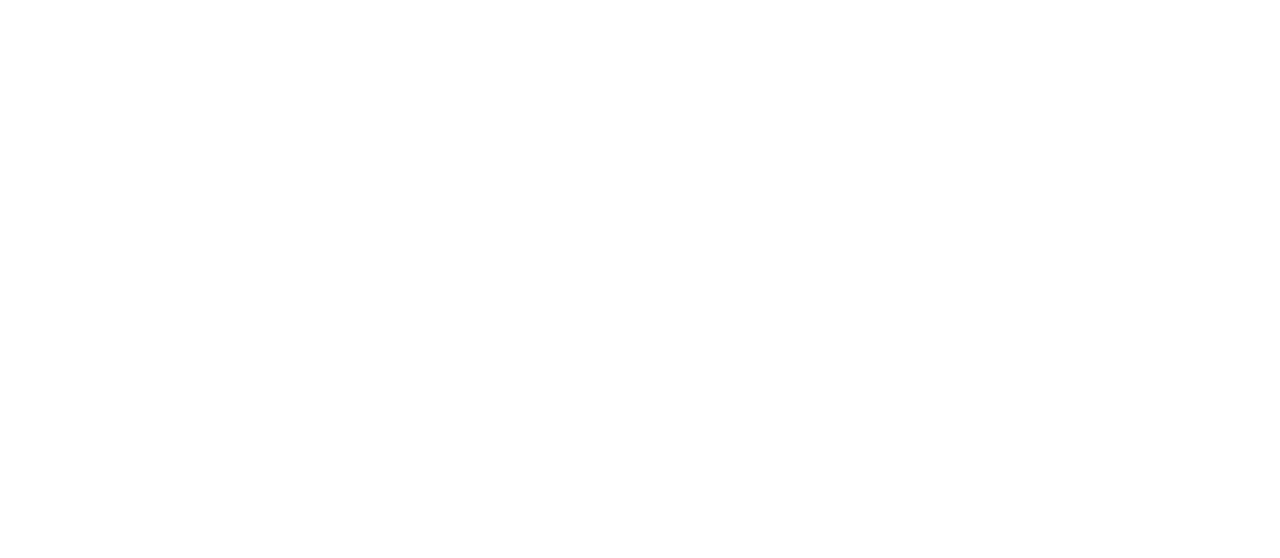
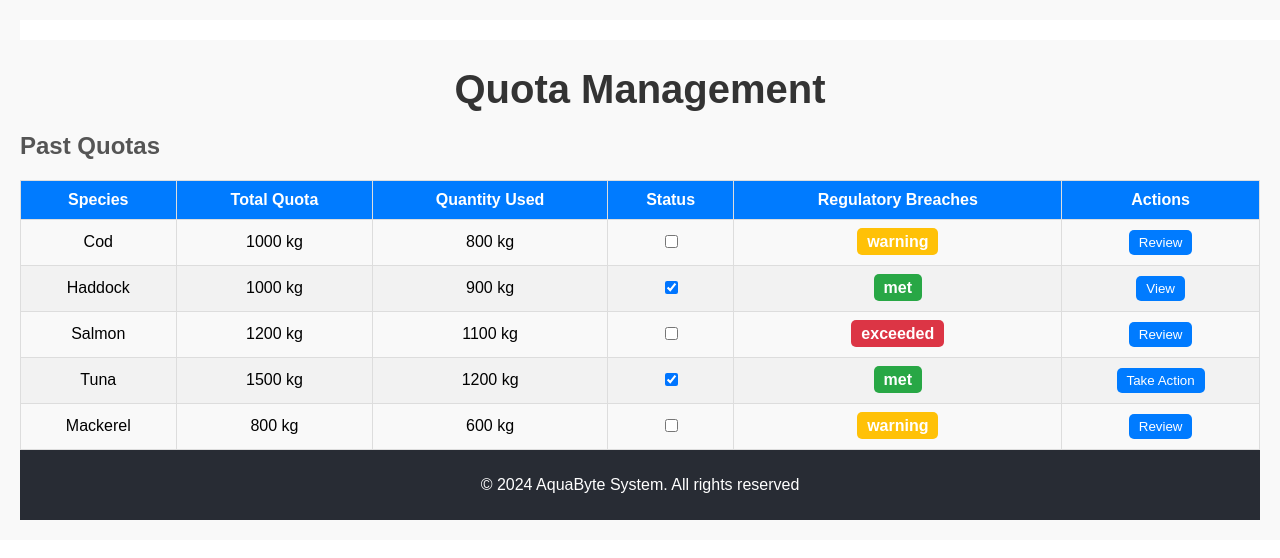
Before and after one commit to TADHack-Sri-Lanka-2024-Team-AquaByte/Team-AquaByte, a React (Create React App) app in the folder aquabyte-system/: page /quota-management in a window 1280 px wide. Before the commit this address had no page. Shown: the top 558 px of the page. Built offline with nearby package versions, Linux system fonts and the light colour scheme.

Commit message:
Create table for QuotaManagement

```diff
--- a/aquabyte-system/src/App.js
+++ b/aquabyte-system/src/App.js
@@ -4,6 +4,7 @@
 import AppRoutes from './routes/AppRoutes';
 import './styles/App.css';
 import LandingPage from './pages/LandingPage';
+import QuotaManagement from './pages/QuotaManagement';
 
 
 const App = () => {
@@ -11,6 +12,7 @@
         <Router>
             <AppRoutes>
                 <LandingPage/>
+                <QuotaManagement/>
             </AppRoutes>
         </Router>
     );
--- a/aquabyte-system/src/pages/LandingPage.js
+++ b/aquabyte-system/src/pages/LandingPage.js
@@ -14,7 +14,8 @@
                     <button className="get-started-button">Get Started</button>
                 </div>
             </div>
-            <Footer /> {/* Include the Footer component */}
+            <Footer />
+
         </div>
     );
 };
--- /dev/null
+++ b/aquabyte-system/src/pages/QuotaManagement.css
@@ -0,0 +1,77 @@
+/* General Styles */
+.quota-management {
+    padding: 20px;
+    background-color: #f9f9f9;
+}
+
+h1 {
+    text-align: center;
+    color: #333;
+}
+
+h2 {
+    text-align: left;
+    color: #555;
+    margin-bottom: 10px;
+}
+
+/* Table Styles */
+.quota-table {
+    width: 100%;
+    border-collapse: collapse;
+    margin: 0 auto;
+    font-family: Arial, sans-serif;
+}
+
+.quota-table th, .quota-table td {
+    border: 1px solid #ddd;
+    padding: 10px;
+    text-align: center;
+    font-size: 16px;
+}
+
+.quota-table th {
+    background-color: #007bff;
+    color: white;
+}
+
+.quota-table tr:nth-child(even) {
+    background-color: #f2f2f2;
+}
+
+.breach-status {
+    padding: 5px 10px;
+    border-radius: 5px;
+    font-weight: bold;
+}
+
+/* Status Colors */
+.breach-status.warning {
+    background-color: #ffc107;
+    color: #fff;
+}
+
+.breach-status.met {
+    background-color: #28a745;
+    color: #fff;
+}
+
+.breach-status.exceeded {
+    background-color: #dc3545;
+    color: #fff;
+}
+
+/* Action Button Styles */
+.action-button {
+    padding: 5px 10px;
+    background-color: #007bff;
+    color: white;
+    border: none;
+    border-radius: 5px;
+    cursor: pointer;
+    transition: background-color 0.3s;
+}
+
+.action-button:hover {
+    background-color: #0056b3;
+}
--- /dev/null
+++ b/aquabyte-system/src/pages/QuotaManagement.js
@@ -0,0 +1,68 @@
+import React from 'react';
+import Header from '../components/Header'; // Import the Header component
+import Footer from '../components/Footer'; // Import the Footer component
+import './QuotaManagement.css'; // Ensure the styles are applied
+
+const QuotaManagement = () => {
+    // Sample data for quotas
+    const quotas = [
+        { species: 'Cod', totalQuota: '1000 kg', quantityUsed: '800 kg', status: false, breaches: 'warning', action: 'Review' },
+        { species: 'Haddock', totalQuota: '1000 kg', quantityUsed: '900 kg', status: true, breaches: 'met', action: 'View' },
+        { species: 'Salmon', totalQuota: '1200 kg', quantityUsed: '1100 kg', status: false, breaches: 'exceeded', action: 'Review' },
+        { species: 'Tuna', totalQuota: '1500 kg', quantityUsed: '1200 kg', status: true, breaches: 'met', action: 'Take Action' },
+        { species: 'Mackerel', totalQuota: '800 kg', quantityUsed: '600 kg', status: false, breaches: 'warning', action: 'Review' },
+    ];
+
+    return (
+        <div className="quota-management">
+            <Header /> {/* Include the Header component */}
+
+            <div className="quota-content">
+                <h1>Quota Management</h1>
+                <h2>Past Quotas</h2>
+
+                <table className="quota-table">
+                    <thead>
+                        <tr>
+                            <th>Species</th>
+                            <th>Total Quota</th>
+                            <th>Quantity Used</th>
+                            <th>Status</th>
+                            <th>Regulatory Breaches</th>
+                            <th>Actions</th>
+                        </tr>
+                    </thead>
+                    <tbody>
+                        {quotas.map((quota, index) => (
+                            <tr key={index}>
+                                <td>{quota.species}</td>
+                                <td>{quota.totalQuota}</td>
+                                <td>{quota.quantityUsed}</td>
+                                <td>
+                                    <input
+                                        type="checkbox"
+                                        checked={quota.status}
+                                        readOnly
+                                        aria-label={`Quota status for ${quota.species}`}
+                                    />
+                                </td>
+                                <td>
+                                    <span className={`breach-status ${quota.breaches}`}>
+                                        {quota.breaches}
+                                    </span>
+                                </td>
+                                <td>
+                                    <button className="action-button">{quota.action}</button>
+                                </td>
+                            </tr>
+                        ))}
+                    </tbody>
+                </table>
+            </div>
+
+            <Footer /> {/* Include the Footer component */}
+        </div>
+    );
+};
+
+export default QuotaManagement;
--- a/aquabyte-system/src/routes/AppRoutes.js
+++ b/aquabyte-system/src/routes/AppRoutes.js
@@ -2,12 +2,17 @@
 import { Routes, Route } from 'react-router-dom';
 import LandingPage from '../pages/LandingPage';
 import LoginPage from '../pages/LoginPage';
+import QuotaManagement from '../pages/QuotaManagement';
+
 
 const AppRoutes = () => {
     return (
         <Routes>
             <Route path="/" element={<LandingPage />} />
             <Route path="/login" element={<LoginPage />} />
+            <Route path="/quota-management" element={<QuotaManagement />} />
+
+
             {/* Add more routes as needed */}
         </Routes>
     );
```
